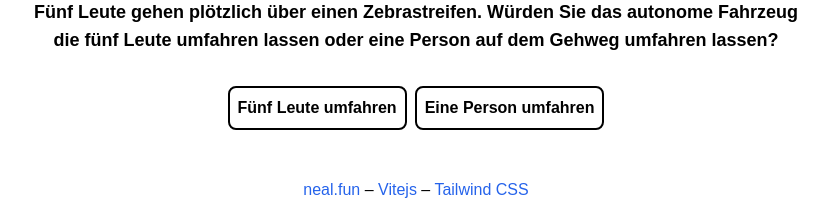
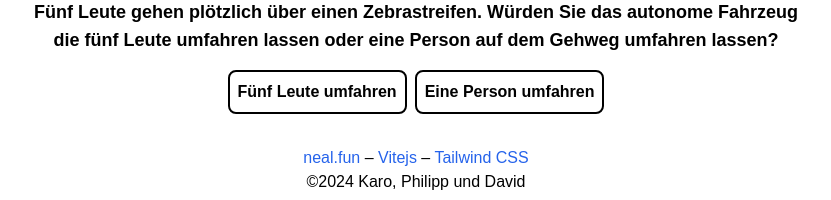
Before and after one commit to david-stefan-hermann/trolley-problem, a React (Vite) app in the folder trolley-problem-frontend/: page / in a window 1280 px wide. Shown: the part 726-926 px from the top of the page, without its empty margins (224-1055 px from the left). Built offline with nearby package versions, Linux system fonts and the light colour scheme; a web font is replaced by a local one.

Commit message:
moved button div styling

```diff
--- /dev/null
+++ b/trolley-problem-frontend/src/components/input_elements/Buttons.jsx
@@ -0,0 +1,9 @@
+import React from 'react'
+
+const Buttons = ({ children }) => (
+    <div className="flex gap-2 justify-center fixed bottom-0 bg-white px-4 py-4 md:py-0 w-full left-0 space-x-0 md:relative">
+        {children}
+    </div>
+)
+
+export default Buttons
--- a/trolley-problem-frontend/src/components/scenarios/Scenario.jsx
+++ b/trolley-problem-frontend/src/components/scenarios/Scenario.jsx
@@ -1,5 +1,6 @@
 import React, { useState } from 'react'
 import Button from '../input_elements/Button'
+import Buttons from '../input_elements/Buttons'
 import placeholderImage from '../../assets/ghost.jpg'
 import config from '../../../config'
 
@@ -46,15 +47,17 @@ const Scenario = ({ scenario, scenarioID, onNextScenario }) => {
                             onError={(e) => e.target.src = placeholderImage} // Check if the image can be displayed
                         />
                         <p className="text-lg mb-4">{outcome.description}</p>
-                        <div className="flex justify-center mt-6 space-x-4 fixed bottom-0 left-0 w-full bg-white py-4 space-x-0 static mt-0 md:relative">
 
+                        <Buttons>
+                            {
                                 <Button onClick={() => {
                                     setOutcome(null)
                                     onNextScenario()
                                 }}>
                                     Nächstes Szenario
                                 </Button>
-                        </div>
+                            }
+                        </Buttons>
                     </>
                 ) : (
                     <>
@@ -65,13 +68,13 @@ const Scenario = ({ scenario, scenarioID, onNextScenario }) => {
                             onError={(e) => e.target.src = placeholderImage} // Check if the image can be displayed
                         />
                         <p className="text-lg mb-4">{scenario.question}</p>
-                        <div className="flex gap-2 justify-center fixed bottom-0 bg-white px-4 py-4 w-full left-0 space-x-0 md:relative">
+                        <Buttons>
                             {scenario.outcomes.map((outcome, index) => (
                                 <Button key={index} onClick={() => handleOptionClick(index)}>
                                     {outcome.option}
                                 </Button>
                             ))}
-                        </div>
+                        </Buttons>
                     </>
                 )}
             </div>
```
Also changed, not shown: trolley-problem-frontend/index.html (line endings or trailing spaces). Lines whose indentation alone changed are shown as unchanged.
